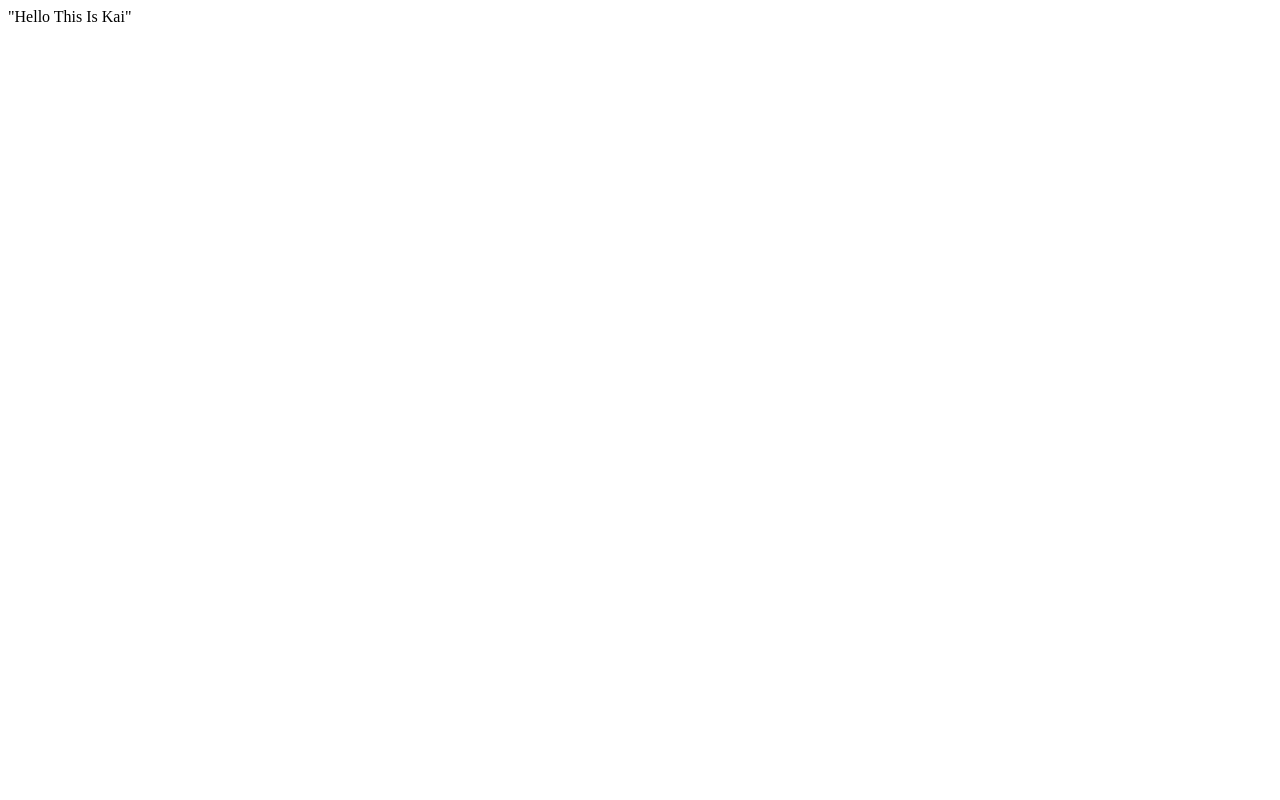
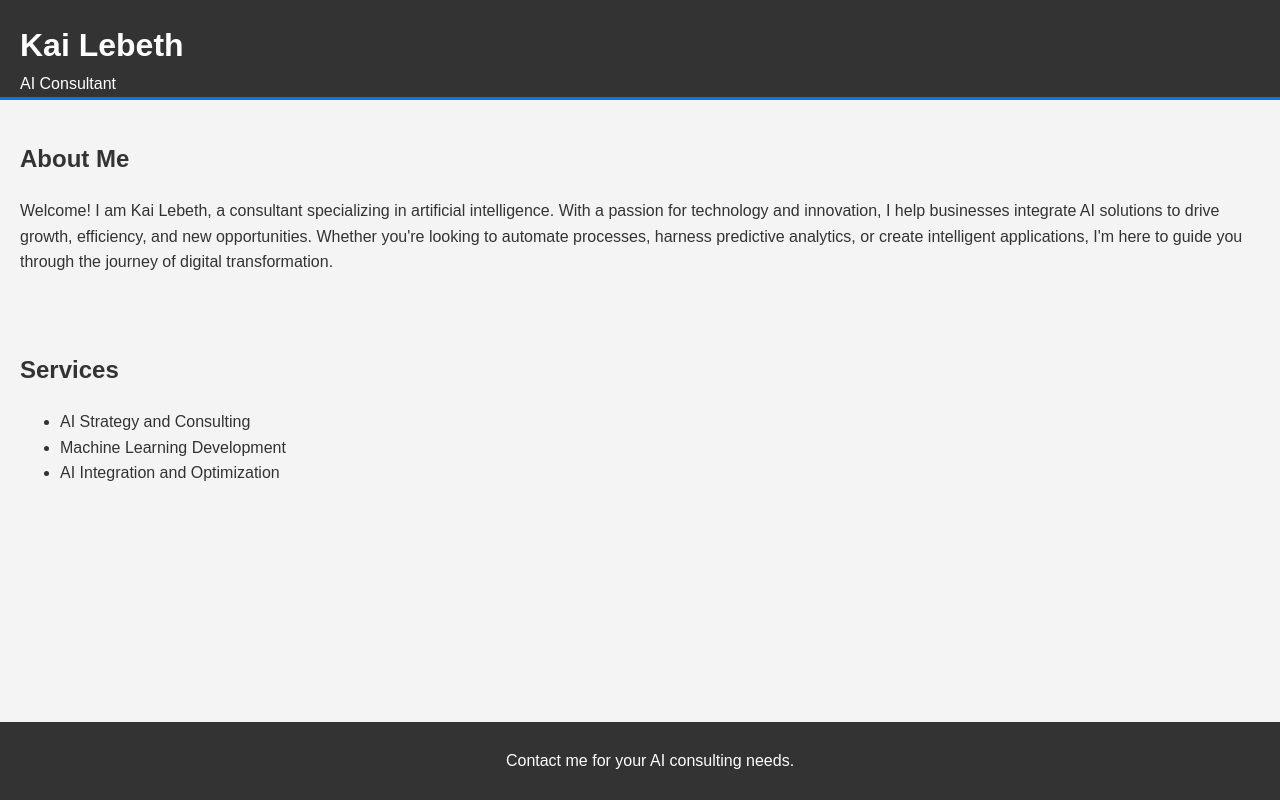
Before and after one commit to KaiLebeth/KaiLebeth.github.io, a plain HTML site: page index.html in a window 1280 px wide. Drawn offline with Linux system fonts and the light colour scheme.

Commit message:
Initial website setup with index.html and style.css

```diff
--- /dev/null
+++ b/css/style.css
@@ -0,0 +1,36 @@
+/* style.css */
+body {
+    font-family: Arial, sans-serif;
+    line-height: 1.6;
+    margin: 0;
+    padding: 0;
+    color: #333;
+    background-color: #f4f4f4;
+}
+
+header {
+    background-color: #333;
+    color: #fff;
+    padding-top: 20px;
+    min-height: 70px;
+    border-bottom: #0779e4 3px solid;
+}
+
+header h1, header p {
+    margin: 0;
+    padding: 0 20px;
+}
+
+section {
+    padding: 20px;
+}
+
+footer {
+    background-color: #333;
+    color: #fff;
+    text-align: center;
+    padding: 10px;
+    position: fixed;
+    bottom: 0;
+    width: 100%;
+}
--- a/index.html
+++ b/index.html
@@ -1 +1,30 @@
-"Hello This Is Kai"
+<!DOCTYPE html>
+<html lang="en">
+<head>
+    <meta charset="UTF-8">
+    <meta name="viewport" content="width=device-width, initial-scale=1.0">
+    <title>Kai Lebeth - AI Consultant</title>
+    <link rel="stylesheet" href="css/style.css">
+</head>
+<body>
+    <header>
+        <h1>Kai Lebeth</h1>
+        <p>AI Consultant</p>
+    </header>
+    <section id="about">
+        <h2>About Me</h2>
+        <p>Welcome! I am Kai Lebeth, a consultant specializing in artificial intelligence. With a passion for technology and innovation, I help businesses integrate AI solutions to drive growth, efficiency, and new opportunities. Whether you're looking to automate processes, harness predictive analytics, or create intelligent applications, I'm here to guide you through the journey of digital transformation.</p>
+    </section>
+    <section id="services">
+        <h2>Services</h2>
+        <ul>
+            <li>AI Strategy and Consulting</li>
+            <li>Machine Learning Development</li>
+            <li>AI Integration and Optimization</li>
+        </ul>
+    </section>
+    <footer>
+        <p>Contact me for your AI consulting needs.</p>
+    </footer>
+</body>
+</html>
```
